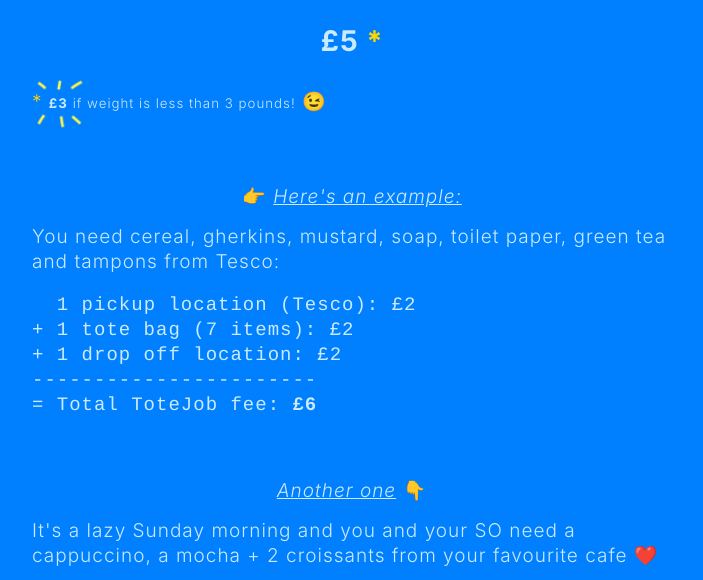
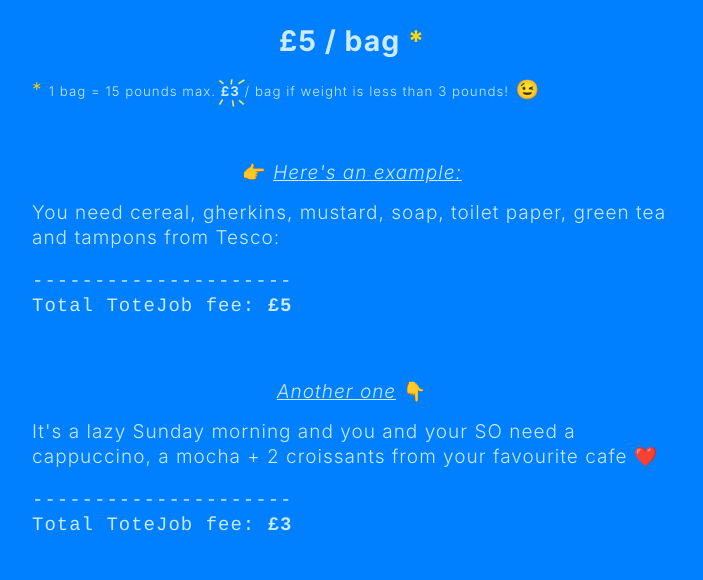
Before and after one commit to drikthereal/totejob, a plain HTML site: page index.html in a window 1280 px wide. Shown: the part 705-1285 px from the top of the page, without its empty margins (288-991 px from the left). Drawn offline with Linux system fonts and the light colour scheme; a web font is replaced by a local one.

Commit message:
Update index.html

```diff
--- a/index.html
+++ b/index.html
@@ -133,7 +133,7 @@
         }
         @keyframes shakybackground {
             to {
-                background-position: -8px -7px;
+                background-size: 100%;
             }
         }
         dl {
@@ -207,10 +207,22 @@
             transform: scale(2.5) translate(5px, 2px) rotate(15deg);
             cursor: none;
         }
-        .free {
-            padding: 12px 0;
-            background: url(free.png) -8px -8px no-repeat;
-            animation-duration: .2s;
+        .shine {
+            display: inline-block;
+            position: relative;
+        }
+        .shine::before {
+            content: '';
+            display: block;
+            position: absolute;
+            left: -15px;
+            top: -14px;
+            width: 50px;
+            height: 50px;
+            background: url(free.png) no-repeat;
+            background-position: center;
+            background-size: 80%;
+            animation-duration: .5s;
             animation-name: shakybackground;
             animation-direction: alternate;
             animation-iteration-count: infinite;
@@ -242,20 +254,17 @@
 
             <dt>How much does it cost? <span class="emoji">💰</span></dt>
             <dd>
-                <h2 class="center">£5 <span class="gold">*</span></h2>
-                <p class="free">
-                    <span class="gold">*</span> <small><b>£3</b> if weight is less than 3 pounds!</small> <span class="emoji">😉</span>
+                <h2 class="center">£5 / bag <span class="gold">*</span></h2>
+                <p>
+                    <span class="gold">*</span> <small>1 bag = 15 pounds max. <b class="shine">£3</b> / bag if weight is less than 3 pounds!</small> <span class="emoji">😉</span>
                 </p>
                 <br>
                 <p class="center"><span class="emoji">👉</span> <i>Here's an example:</i></p>
                 <p>You need cereal, gherkins, mustard, soap, toilet paper, green tea and tampons from Tesco:</p>
                 <p>
 <pre>
-  1 pickup location (Tesco): £2
-+ 1 tote bag (7 items): £2
-+ 1 drop off location: £2
------------------------
-= Total ToteJob fee: <b>£6</b>
+---------------------
+Total ToteJob fee: <b>£5</b>
 </pre>
                 </p>
                 <br>
@@ -263,11 +272,8 @@
                 <p>It's a lazy Sunday morning and you and your SO need a cappuccino, a mocha + 2 croissants from your favourite cafe <span class="emoji">❤️</span></p>
                 <p>
 <pre>
-  1 pickup location (your fav. cafe): £2
-+ 0 tote bag (4 light items): £0
-+ 1 drop off location: £2
------------------------
-= Total ToteJob fee: <b>£4</b>
+---------------------
+Total ToteJob fee: <b>£3</b>
 </pre>
                 </p>
                 <br>
```
